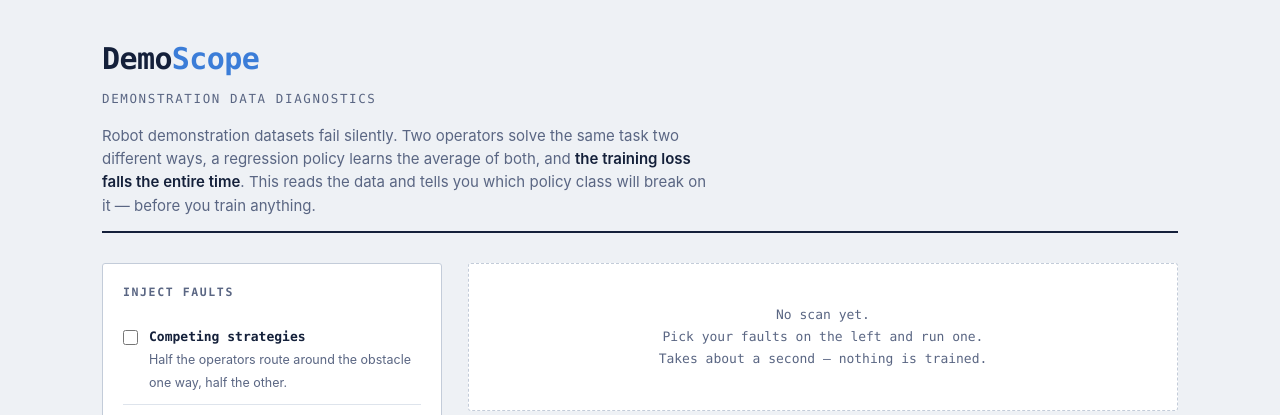
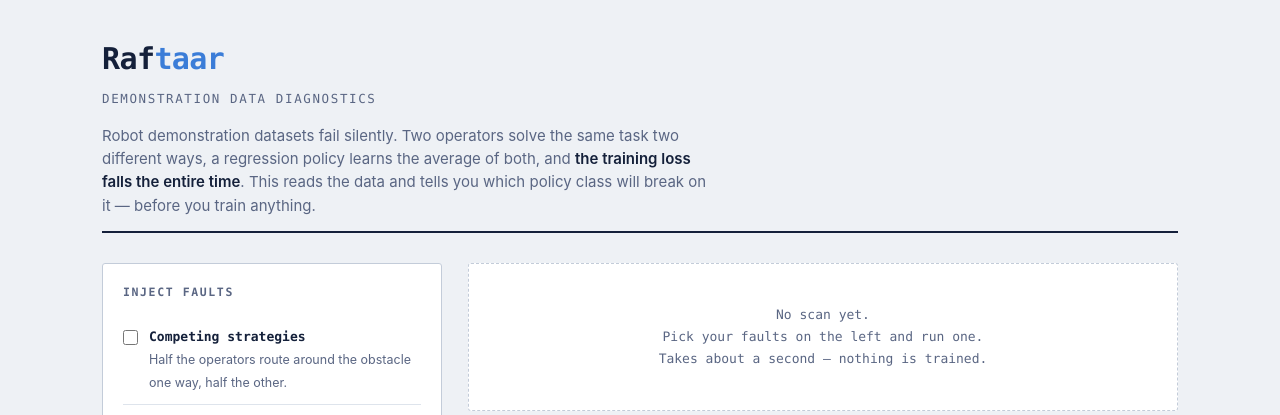
Before and after one commit to aslansd/raftaar, a Flask app: page / in a window 1280 px wide. Shown: the top 415 px of the page. Run offline with Flask 3, Linux system fonts and the light colour scheme.

Commit message:
Add files via upload

```diff
--- a/web/templates/index.html
+++ b/web/templates/index.html
@@ -114,7 +114,7 @@
 <div class="wrap">
 
 <header>
-  <div class="brand">Demo<span>Scope</span></div>
+  <div class="brand">Raf<span>taar</span></div>
   <div class="tag">Demonstration data diagnostics</div>
   <p class="lede">Robot demonstration datasets fail silently. Two operators solve the same
   task two different ways, a regression policy learns the average of both, and
```
